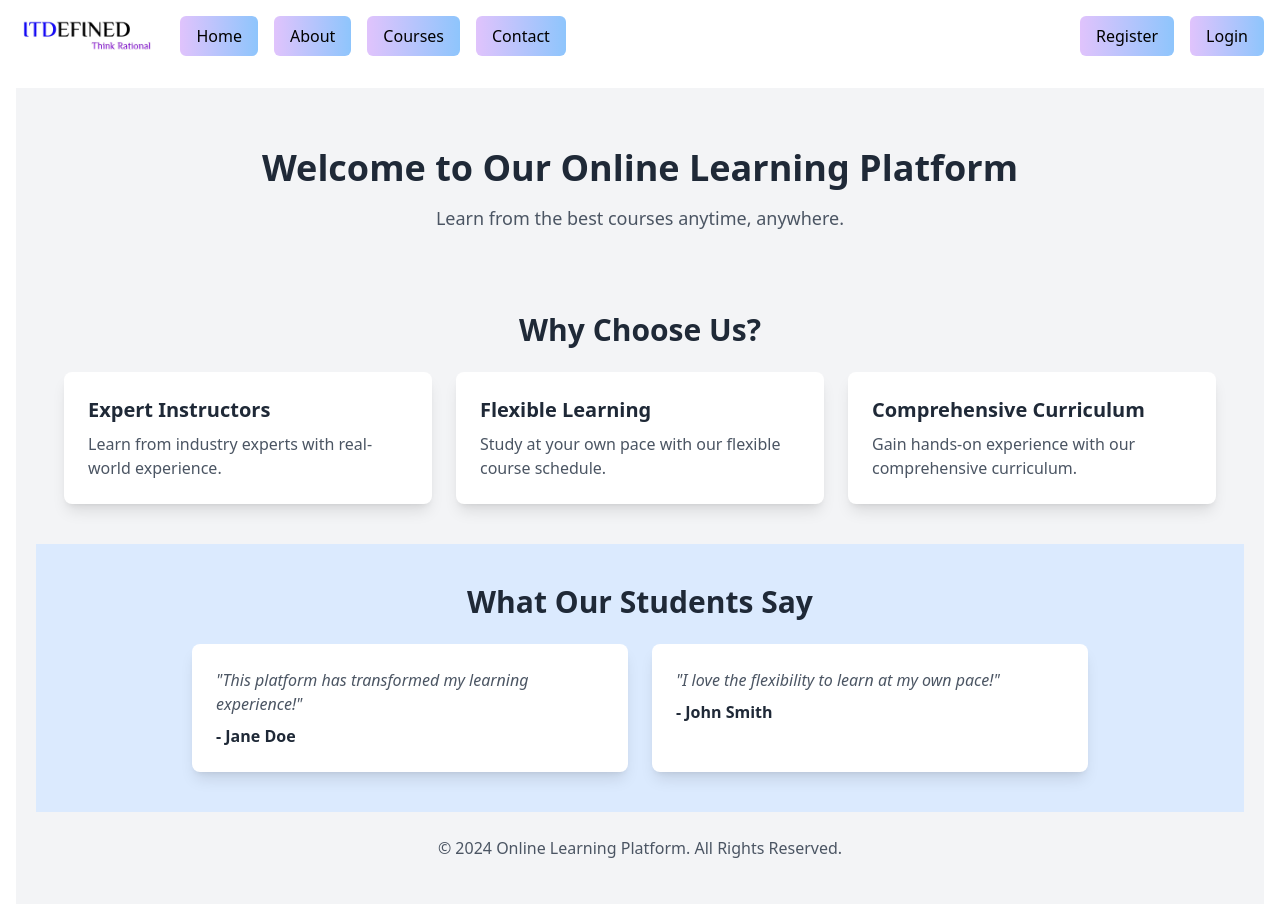
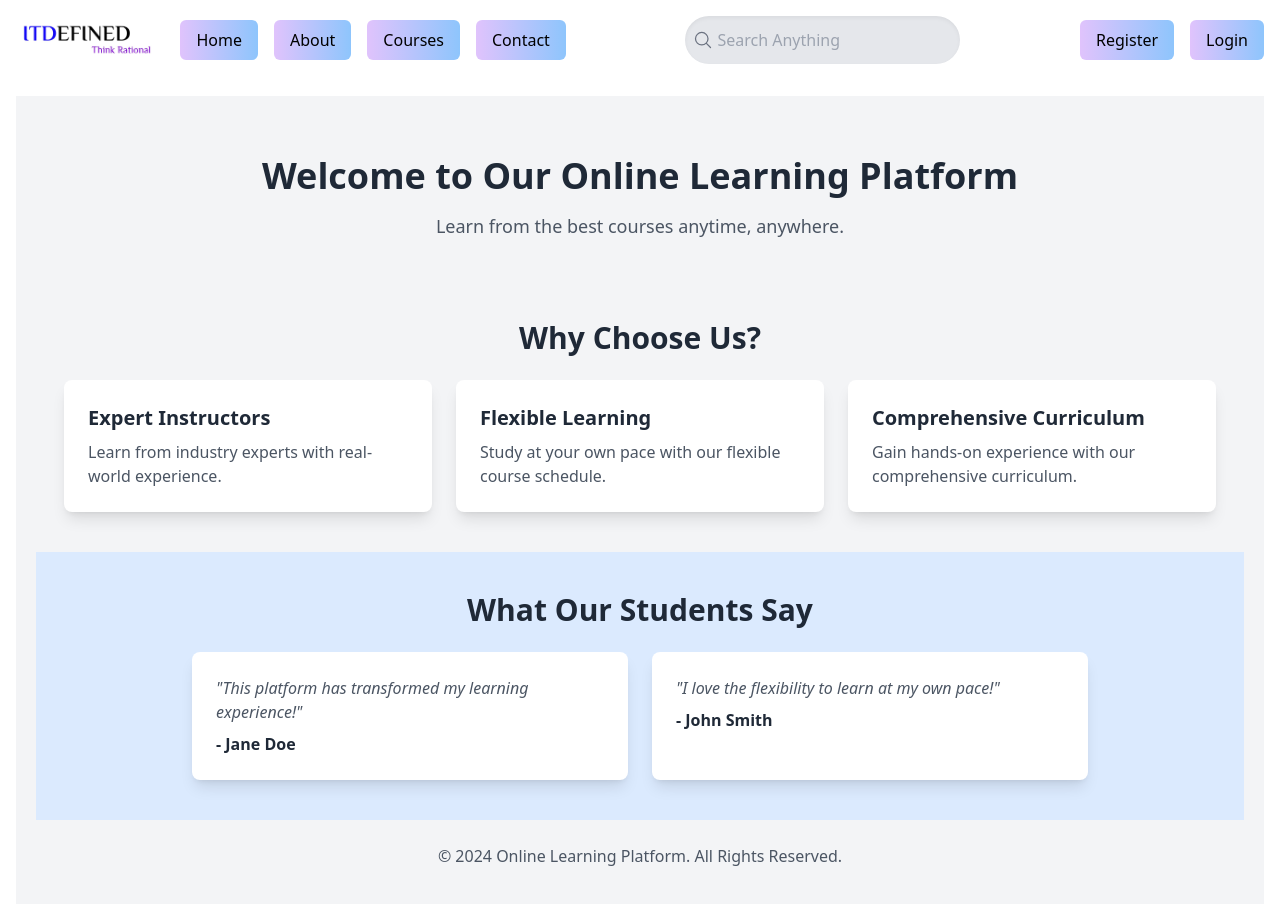
Before and after one commit to Ajitesh-004/Online-Learning-platfrom, a React (Vite) app in the folder FrontEnd/: page / in a window 1280 px wide. Shown: the top 904 px of the page. Built offline with nearby package versions, Linux system fonts and the light colour scheme.

Commit message:
Added search bar in Nav component

```diff
--- a/FrontEnd/src/Components/Navbar.jsx
+++ b/FrontEnd/src/Components/Navbar.jsx
@@ -1,19 +1,27 @@
 import { Link } from "react-router-dom";
-import { useRecoilState } from "recoil";
+import { useRecoilState, useSetRecoilState } from "recoil";
 import { userAtom } from "../atoms/userAtom";
 import Logo from '../assets/Logo.jpg';
-import { Menu } from '@headlessui/react';
-import { useCallback } from 'react';
+import { Menu, MenuButton, MenuItems, MenuItem } from '@headlessui/react';
+import { useCallback, useState } from 'react';
 import Profile from '../assets/DefaultProfile.jpg';
+import { searchQueryAtom } from "../atoms/searchQueryAtom";
 
 export const Navbar = () => {
     const [user, setUser] = useRecoilState(userAtom);
+    const setSearchQueryAtom = useSetRecoilState(searchQueryAtom);
+    const [isMobileMenuOpen, setIsMobileMenuOpen] = useState(false);
+    const [isMobileSearchOpen, setIsMobileSearchOpen] = useState(false);
 
     const handleLogout = useCallback(() => {
         setUser(null);
         localStorage.removeItem('token');
         localStorage.removeItem('user');
     }, [setUser]);
+
+    const handleSearch = (event) => {
+        setSearchQueryAtom(event.target.value);
+    };
 
     const MenuItemLink = ({ to, children }) => (
         <li className="bg-gradient-to-r from-[#e0c3fc] to-[#8ec5fc] px-4 py-2 rounded-md text-center transition-all duration-300 hover:bg-gradient-to-r hover:from-[#a1c4fd] hover:to-[#c2e9fb]">
@@ -22,7 +30,8 @@ export const Navbar = () => {
     );
 
     return (
-        <nav className="bg-white p-4 flex justify-between items-center">
+        <nav className="bg-white p-4 flex justify-between items-center relative">
+            {/* Logo and Desktop Menu */}
             <div className="flex items-center space-x-4">
                 <Link to="/">
                     <img
@@ -31,6 +40,7 @@ export const Navbar = () => {
                         className="h-10 w-auto"
                     />
                 </Link>
+                <div className="hidden md:block">
                     <ul className="flex space-x-4">
                         <MenuItemLink to="/">Home</MenuItemLink>
                         <MenuItemLink to="/about">About</MenuItemLink>
@@ -38,37 +48,91 @@ export const Navbar = () => {
                         <MenuItemLink to="/contact">Contact</MenuItemLink>
                     </ul>
                 </div>
+            </div>
 
+            {/* Search Bar */}
+            <div className="flex items-center space-x-2">
+                <div className="hidden md:flex items-center bg-gray-200 rounded-full p-2 shadow-inner transition-all duration-200 transform hover:scale-105 hover:shadow-lg">
+                    <svg xmlns="http://www.w3.org/2000/svg" fill="none" viewBox="0 0 24 24" strokeWidth={1.5} stroke="currentColor" className="h-5 w-5 text-gray-500">
+                        <path strokeLinecap="round" strokeLinejoin="round" d="m21 21-5.197-5.197m0 0A7.5 7.5 0 1 0 5.196 5.196a7.5 7.5 0 0 0 10.607 10.607Z" />
+                    </svg>
+                    <input
+                        type="text"
+                        placeholder="Search Anything"
+                        onChange={handleSearch}
+                        className="p-1 outline-none bg-transparent w-30 text-black"
+                    />
+                </div>
+
+                {/* Mobile Search Button */}
+                <button
+                    aria-label="Open search"
+                    className="md:hidden text-gray-800 p-2 bg-gray-200 rounded-full focus:outline-none transition-all duration-200 transform hover:scale-105 hover:shadow-lg"
+                    onClick={() => {
+                        setIsMobileSearchOpen(!isMobileSearchOpen);
+                        setIsMobileMenuOpen(false);
+                    }}
+                >
+                    <svg xmlns="http://www.w3.org/2000/svg" fill="none" viewBox="0 0 24 24" strokeWidth={1.5} stroke="currentColor" className="h-5 w-5 text-gray-500">
+                        <path strokeLinecap="round" strokeLinejoin="round" d="m21 21-5.197-5.197m0 0A7.5 7.5 0 1 0 5.196 5.196a7.5 7.5 0 0 0 10.607 10.607Z" />
+                    </svg>
+                </button>
+
+                {/* Mobile Search Overlay */}
+                {isMobileSearchOpen && (
+                    <div className="fixed inset-0 bg-black bg-opacity-50 flex items-center justify-center z-10">
+                        <div className="bg-white p-4 rounded-lg shadow-lg w-4/5 flex items-center transition-all duration-200 transform hover:scale-105">
+                            <input
+                                type="text"
+                                placeholder="Search Anything"
+                                onChange={handleSearch}
+                                className="p-2 outline-none bg-gray-100 rounded-full w-full"
+                            />
+                            <button
+                                onClick={() => setIsMobileSearchOpen(false)}
+                                className="ml-2 text-gray-800"
+                                aria-label="Close search"
+                            >
+                                &times;
+                            </button>
+                        </div>
+                    </div>
+                )}
+            </div>
+
+            {/* User Profile or Login/Register Links */}
             <div className="flex items-center space-x-4">
                 {user ? (
                     <Menu as="div" className="relative">
-                        <Menu.Button className="rounded-full bg-gray-800 text-sm focus:outline-none focus:ring-2 focus:ring-white" aria-label="User menu">
+                        <MenuButton className="rounded-full bg-gray-800 text-sm focus:outline-none focus:ring-2 focus:ring-white" aria-label="User menu">
                             <img
                                 src={Profile}
                                 alt="User profile"
                                 className="h-8 w-8 rounded-full"
-                                onError={(e) => {
-                                    e.target.onerror = null;
-                                    e.target.src = 'fallback-image-url.jpg';
-                                }}
                             />
-                        </Menu.Button>
-                        <Menu.Items className="absolute right-0 mt-2 w-48 rounded-md bg-white shadow-lg ring-1 ring-black ring-opacity-5">
-                            <Menu.Item>
+                        </MenuButton>
+                        <MenuItems className="absolute right-0 mt-2 w-48 rounded-md bg-white shadow-lg ring-1 ring-black ring-opacity-5">
+                            <MenuItem>
                                 {({ active }) => (
-                                    <Link to="/profile" className={`block px-4 py-2 text-sm ${active ? 'bg-gray-700 text-white' : 'bg-gray-100'}`}>
+                                    <Link
+                                        to="/profile"
+                                        className={`block px-4 py-2 text-sm ${active ? 'bg-gray-700 text-white' : 'bg-gray-100'}`}
+                                    >
                                         Profile
                                     </Link>
                                 )}
-                            </Menu.Item>
-                            <Menu.Item>
+                            </MenuItem>
+                            <MenuItem>
                                 {({ active }) => (
-                                    <button onClick={handleLogout} className={`block w-full text-left px-4 py-2 text-sm ${active ? 'bg-gray-700 text-white' : 'bg-gray-100'}`}>
+                                    <button
+                                        onClick={handleLogout}
+                                        className={`block w-full text-left px-4 py-2 text-sm ${active ? 'bg-gray-700 text-white' : 'bg-gray-100'}`}
+                                    >
                                         Log Out
                                     </button>
                                 )}
-                            </Menu.Item>
-                        </Menu.Items>
+                            </MenuItem>
+                        </MenuItems>
                     </Menu>
                 ) : (
                     <>
@@ -81,6 +145,34 @@ export const Navbar = () => {
                     </>
                 )}
             </div>
+
+            {/* Hamburger Menu */}
+            <button
+                className="md:hidden text-gray-800 focus:outline-none"
+                onClick={() => {
+                    setIsMobileMenuOpen(!isMobileMenuOpen);
+                    setIsMobileSearchOpen(false);
+                }}
+                aria-label="Toggle mobile menu"
+            >
+                {isMobileMenuOpen ? (
+                    <span className="text-2xl">&times;</span>
+                ) : (
+                    <span className="text-2xl">&#9776;</span>
+                )}
+            </button>
+
+            {/* Mobile Menu */}
+            {isMobileMenuOpen && (
+                <div className="absolute top-16 left-0 right-0 bg-white shadow-md z-10">
+                    <ul className="flex flex-col space-y-2 p-4">
+                        <MenuItemLink to="/">Home</MenuItemLink>
+                        <MenuItemLink to="/about">About</MenuItemLink>
+                        <MenuItemLink to="/courses">Courses</MenuItemLink>
+                        <MenuItemLink to="/contact">Contact</MenuItemLink>
+                    </ul>
+                </div>
+            )}
         </nav>
     );
 };
```
Lines whose indentation alone changed are shown as unchanged.
